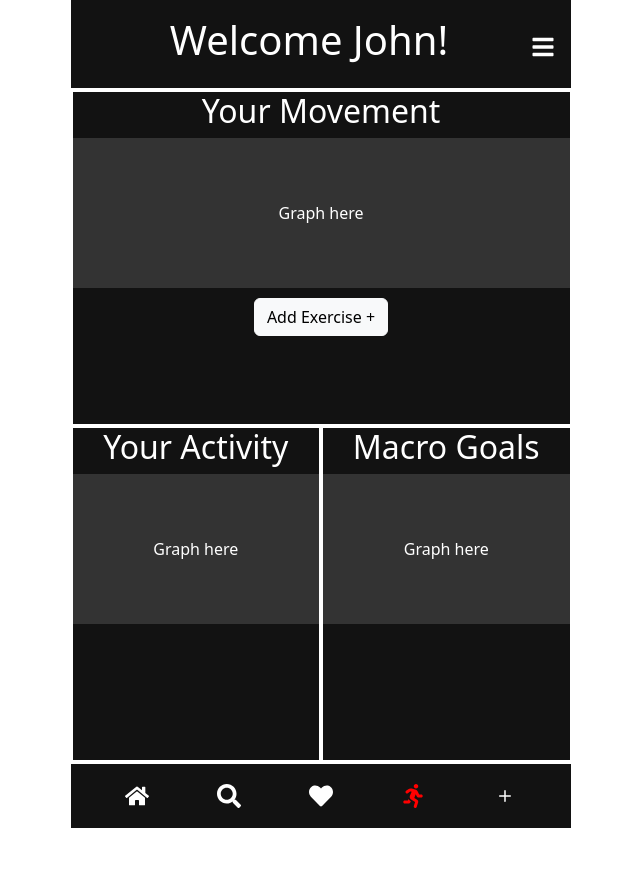
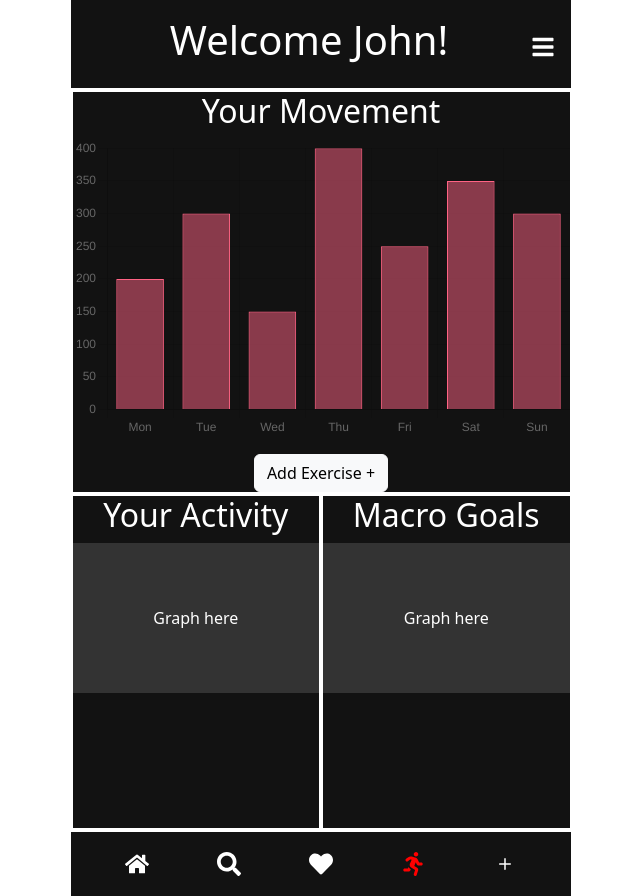
Before and after one commit to tushardubey02/HealthApp434, a React (Create React App) app in the folder healthapp/: page /exercisedata in a window 1280 px wide. Shown: the whole page, without its empty margins (319-959 px from the left). Before the commit the page ends 828 px from the top, so only its background shows below. Built offline with nearby package versions, Linux system fonts and the light colour scheme.

Commit message:
added exercise graph

```diff
--- a/healthapp/src/pages/ExerciseData/ExerciseData.css
+++ b/healthapp/src/pages/ExerciseData/ExerciseData.css
@@ -50,4 +50,10 @@
     display: flex;
     justify-content: center;
     align-items: center;
+    padding-top: 1rem;
   }
+
+  .graph-container {
+    width: 100%;
+    height: 300px;
+  }
--- a/healthapp/src/pages/ExerciseData/ExerciseData.js
+++ b/healthapp/src/pages/ExerciseData/ExerciseData.js
@@ -1,13 +1,51 @@
 import React from 'react';
+import { Bar } from 'react-chartjs-2';
+import 'chart.js/auto';
 import './ExerciseData.css';
 import { Button } from 'react-bootstrap';
 
 function ExerciseData() {
+
+  const weekDays = ['Mon', 'Tue', 'Wed', 'Thu', 'Fri', 'Sat', 'Sun'];
+  const caloriesBurned = [200, 300, 150, 400, 250, 350, 300]; // Example values
+
+  const data = {
+    labels: weekDays,
+    datasets: [
+      {
+        label: 'Calories Burned',
+        data: caloriesBurned,
+        backgroundColor: 'rgba(255, 99, 132, 0.5)',
+        borderColor: 'rgba(255, 99, 132, 1)',
+        borderWidth: 1,
+      }
+    ]
+  };
+
+  const options = {
+    scales: {
+      y: {
+        beginAtZero: true
+      }
+    },
+    plugins: {
+      legend: {
+        display: false, // Hide the legend if not needed
+      }
+    },
+    maintainAspectRatio: false, // Important to set for responsive height
+  };
+
   return (
     <div className="exercise-data">
       <div className="exercise-item">
         <h2>Your Movement</h2>
-        <div className="graph-placeholder">Graph here</div>
+        {/* <div className="graph-placeholder">Graph here</div> */}
+        <div className="graph-container">
+
+          <Bar data={data} options={options} />
+
+        </div>
         <div className="button-container">
           <Button variant="light" className='add-item' onClick={() => window.location.href = '/additem'}>Add Exercise +</Button>
         </div>
```
